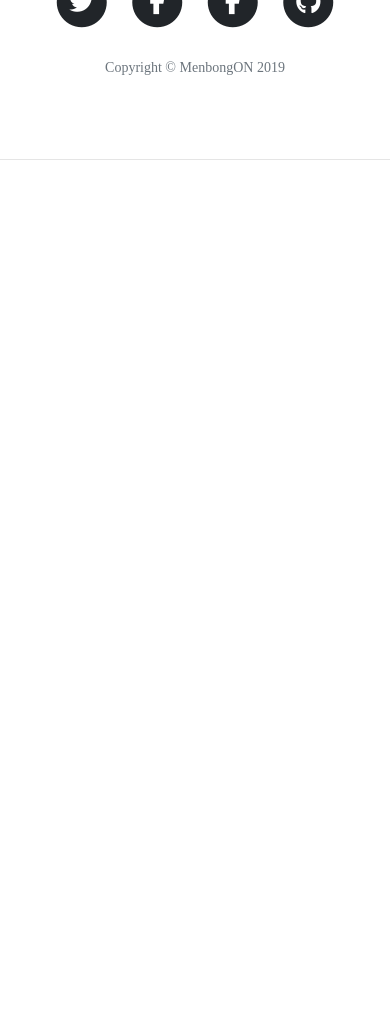
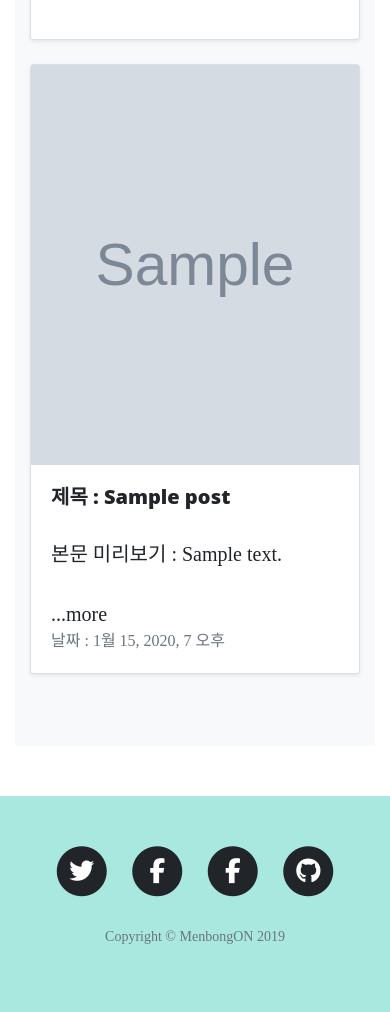
Before and after one commit to menbongon/MenBongON, a Django app: page /board/promotion/ in a window 390 px wide. Shown: the part 1199-2211 px from the top of the page. Before the commit the page ends 1359 px from the top, so only its background shows below. Run offline with Django 3.2, Linux system fonts and the light colour scheme; tables that the repository leaves empty hold one stand-in row (values such as "Sample post"); grey boxes marked "Sample" are stand-in pictures; some libraries are stand-ins or nearby versions.

Commit message:
front commit

```diff
--- a/MenBongON/templates/base.html
+++ b/MenBongON/templates/base.html
@@ -58,7 +58,7 @@
     </nav>
 
     <!-- Page Header -->
-    <header class="masthead" style="background-image: url('img/home-bg.jpg')">
+    <header class="masthead" style="background-image: url( ' /static/images/back2.jpg ');">
         <div class="overlay"></div>
         <div class="container">
         <div class="row">
@@ -82,7 +82,7 @@
 
 
     <!-- Footer -->
-    <footer>
+    <footer style="background-color:#A9E8DF; margin-top: 50px;">
         <div class="container">
             <div class="row">
                 <div class="col-lg-8 col-md-10 mx-auto">
@@ -133,7 +133,6 @@
     <script src="https://cdnjs.cloudflare.com/ajax/libs/popper.js/1.14.7/umd/popper.min.js" integrity="sha384-UO2eT0CpHqdSJQ6hJty5KVphtPhzWj9WO1clHTMGa3JDZwrnQq4sF86dIHNDz0W1" crossorigin="anonymous"></script>
     <script src="https://stackpath.bootstrapcdn.com/bootstrap/4.3.1/js/bootstrap.min.js" integrity="sha384-JjSmVgyd0p3pXB1rRibZUAYoIIy6OrQ6VrjIEaFf/nJGzIxFDsf4x0xIM+B07jRM" crossorigin="anonymous"></script>
 
-    <hr>
 
     {% block script %}
     {% endblock %}
--- a/accounts/templates/signup.html
+++ b/accounts/templates/signup.html
@@ -186,7 +186,7 @@
                             </div>
                         </span>
                         <div style="display: flex;justify-content: center; flex-wrap: wrap;">
-                            <input type="submit" style =" margin: 20px; width: 50%; height: 40px; color: white; background-color: #82E8D9; border: 1 solid #82E8D9;" value="완료">
+                            <input type="submit" style =" margin: 20px; width: 50%; height: 40px; color: white; background-color: #82E8D9; border: 0 solid #82E8D9;" value="완료">
                         </div>
                     </form>
                 </div>
--- a/menbongapp/templates/home.html
+++ b/menbongapp/templates/home.html
@@ -140,10 +140,7 @@
             </a>
         </div>
         </div>
-        <footer class="footer">
-            <h2>Footer</h2>
 
-        </footer>
         {% endblock %}
 </body>
 
--- a/posts/templates/noticeboard.html
+++ b/posts/templates/noticeboard.html
@@ -10,7 +10,7 @@
 <!-- 공지사항 (작성자, 제목, 내용, 이미지, 작성 시간) -->
 <!-- 공지 글쓰기는 간부(0)만 가능 -->
 {% if user.user_type == 0 %}
-<a class="nav-link" href="{%url 'newnotice' %}">공지글쓰기</a>
+<a style="display: inline-block; text-align: right; vertical-align: middle; height: 50px; line-height: 50px;"  href="{%url 'newnotice' %}">공지글쓰기</a>
 {% endif %}
 
 
--- a/posts/templates/promotionboard.html
+++ b/posts/templates/promotionboard.html
@@ -1,30 +1,84 @@
+
 {% extends 'base.html' %}
 {% load staticfiles %}
 
+<head>
+        <meta charset="utf-8">
+        <meta name="viewport" content="width=device-width, initial-scale=1, shrink-to-fit=no">
+        <meta name="description" content="">
+        <meta name="author" content="Mark Otto, Jacob Thornton, and Bootstrap contributors">
+        <meta name="generator" content="Jekyll v3.8.5">
+        <title>Album example · Bootstrap</title>
+
+        <link rel="canonical" href="https://getbootstrap.com/docs/4.3/examples/album/">
+
+        <!-- Bootstrap core CSS -->
+    <link href="/docs/4.3/dist/css/bootstrap.min.css" rel="stylesheet" integrity="sha384-ggOyR0iXCbMQv3Xipma34MD+dH/1fQ784/j6cY/iJTQUOhcWr7x9JvoRxT2MZw1T" crossorigin="anonymous">
 
 
+        <style>
+          .bd-placeholder-img {
+            font-size: 1.125rem;
+            text-anchor: middle;
+            -webkit-user-select: none;
+            -moz-user-select: none;
+            -ms-user-select: none;
+            user-select: none;
+          }
+
+          @media (min-width: 768px) {
+            .bd-placeholder-img-lg {
+              font-size: 3.5rem;
+            }
+          }
+        </style>
+        <!-- Custom styles for this template -->
+        <link href="album.css" rel="stylesheet">
+      </head>
+
+<body>
 {% block content %}
-
     <h1>홍보게시판</h1>
 
-
-<!-- 공지사항 (작성자, 제목, 내용, 이미지, 작성 시간) -->
+        {% if user.user_type == 0 %}
         <a class="nav-link" href="{%url 'newpromotion' %}">홍보글쓰기</a>
+        {% endif %}
 
 
+        <div class="album py-5 bg-light">
+                <div class="container">
+                  <div class="row">
+                    <div class="col-md-4">
+                      <div class="card mb-4 shadow-sm">
+                        <img src="..." height= 570 alt="">
+                         <div class="card-body">
+                          <div class="d-flex justify-content-between align-items-center">
+                            <div class="btn-group">
+                            </div>
+                          </div>
+                        </div>
+                      </div>
+                    </div>
                     {% for post in promotion_posts %}
-
-<br><br>
-<div class="card">
+                    <div class="col-md-4">
+                      <div class="card mb-4 shadow-sm">
+                        <img src="{{post.image.url}}" height= 400 alt="">
                         <div class="card-body">
                          <h5 class="card-title">제목 : {{post.title}}</h5>
-        포스터 : <img src="{{post.image.url}}" height= 200 alt="">
-        <h6 class="card-subtitle mb-2 text-muted">날짜 : {{post.pub_date}}</h6>
                         <p class="card-text">본문 미리보기 : {{post.summary}}</p>
                         <a href="{% url 'promotion_detail' post.id %}" class="card-link">...more</a>
+                         <div class="d-flex justify-content-between align-items-center">
+                            <small class="text-muted">날짜 : {{post.pub_date}}</small>
+                          </div>
+                        </div>
+                      </div>
+                    </div>
+                    {% endfor %}
+
+                </div>
             </div>
         </div>
 
-{% endfor %}
+</body>
 
 {% endblock %}
```
Also changed, not shown: static/image/back.jpg (added), static/image/logo-m.png (added), static/image/menbong.jpg (added), static/images/5.png (added), static/images/6.png (added), static/images/8.png (added), static/images/9.png (added), static/paris.jpg (added). Lines whose indentation alone changed are shown as unchanged.
